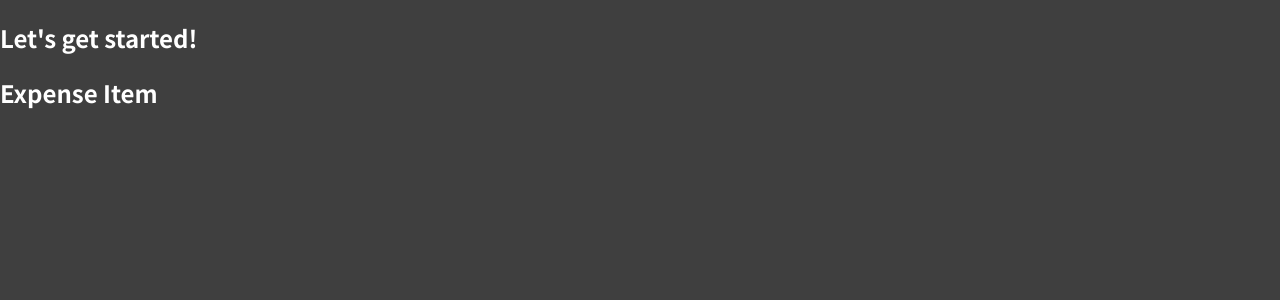
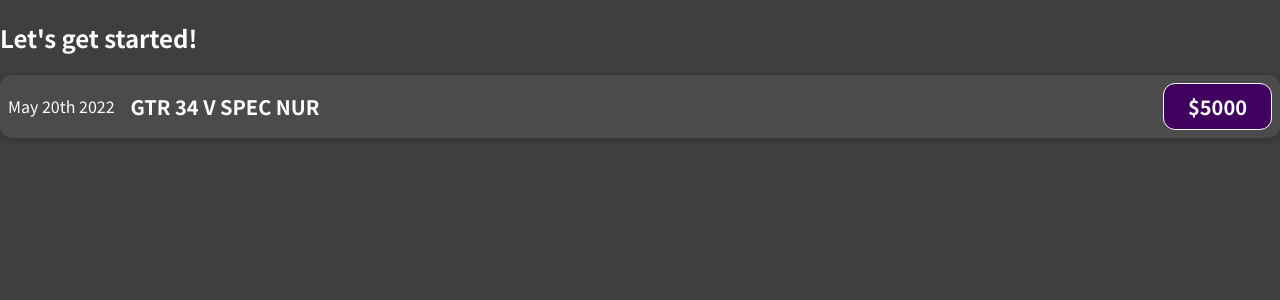
Before and after one commit to CepotOi/react-complete-guide, a React (Create React App) app: page / in a window 1280 px wide. Shown: the top 300 px of the page. Built offline with nearby package versions, Linux system fonts and the light colour scheme.

Commit message:
adding styling for ExpenseItem component

```diff
--- /dev/null
+++ b/src/components/ExpenseItem.css
@@ -0,0 +1,56 @@
+.expense-item {
+  display: flex;
+  justify-content: space-between;
+  align-items: center;
+  box-shadow: 0 2px 8px rgba(0, 0, 0, 0.25);
+  padding: 0.5rem;
+  margin: 1rem 0;
+  border-radius: 12px;
+  background-color: #4b4b4b;
+}
+
+.expense-item__description {
+  display: flex;
+  flex-direction: column;
+  gap: 1rem;
+  align-items: flex-end;
+  flex-flow: column-reverse;
+  justify-content: flex-start;
+  flex: 1;
+}
+
+.expense-item h2 {
+  color: #3a3a3a;
+  font-size: 1rem;
+  flex: 1;
+  margin: 0 1rem;
+  color: white;
+}
+
+.expense-item__price {
+  font-size: 1rem;
+  font-weight: bold;
+  color: white;
+  background-color: #40005d;
+  border: 1px solid white;
+  padding: 0.5rem;
+  border-radius: 12px;
+}
+
+@media (min-width: 580px) {
+  .expense-item__description {
+    flex-direction: row;
+    align-items: center;
+    justify-content: flex-start;
+    flex: 1;
+  }
+
+  .expense-item__description h2 {
+    font-size: 1.25rem;
+  }
+
+  .expense-item__price {
+    font-size: 1.25rem;
+    padding: 0.5rem 1.5rem;
+  }
+}
--- a/src/components/ExpenseItem.js
+++ b/src/components/ExpenseItem.js
@@ -1,7 +1,13 @@
+import './ExpenseItem.css';
+
 export default function ExpenseItem() {
   return (
-    <>
-      <h2>Expense Item</h2>
-    </>
+    <div className="expense-item">
+      <div>May 20th 2022</div>
+      <div className="expense-item__description">
+        <h2>GTR 34 V SPEC NUR</h2>
+        <div className="expense-item__price">$5000</div>
+      </div>
+    </div>
   );
 };
```
